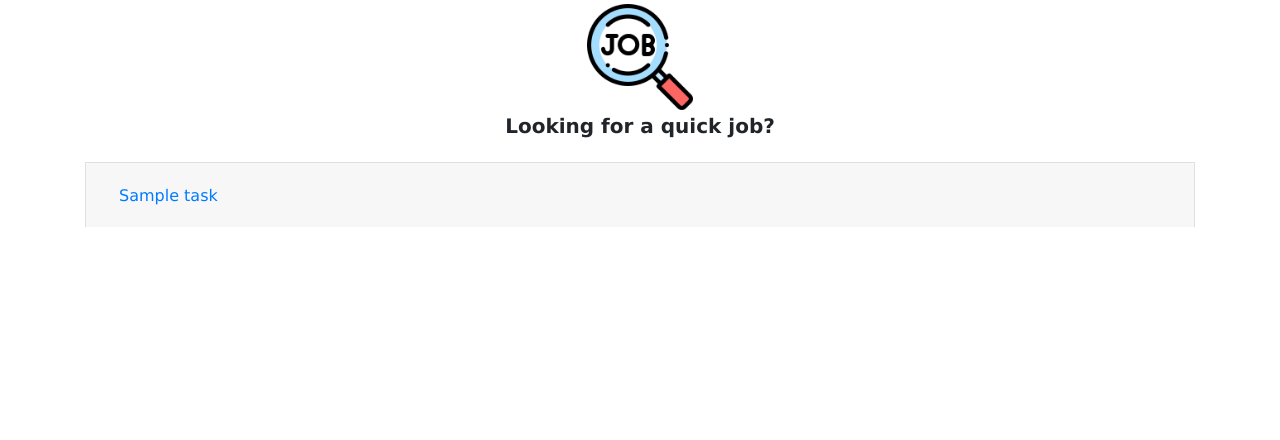
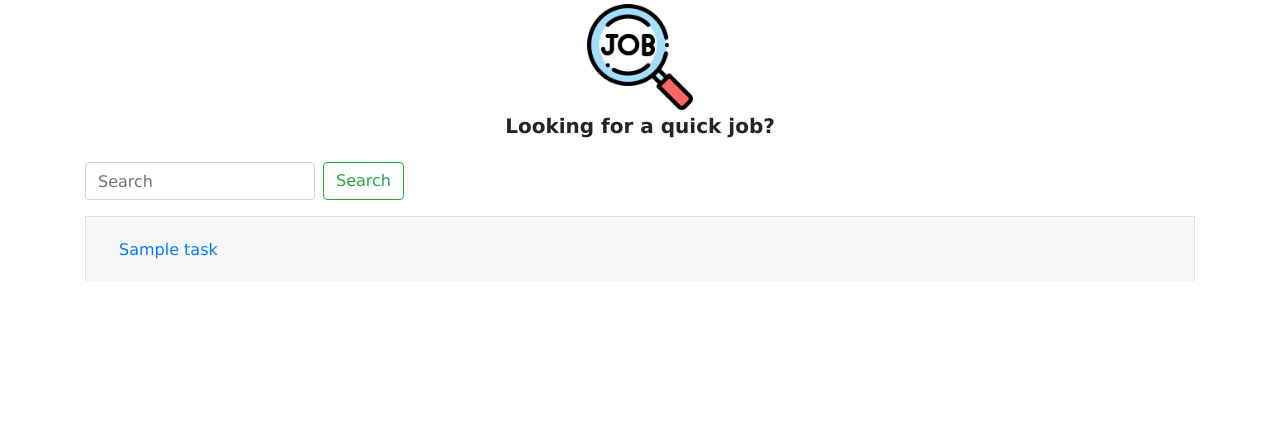
Before and after one commit to kaiyanyeo/CS2102-Team56-Project, a Node server app: template views/browse.ejs in a window 1280 px wide. Shown: the part 54-494 px from the top of the page. Run offline with Node 20, Linux system fonts and the light colour scheme; the template is opened without the code that fills it: most values are stand-ins (such as "Sample title", 1, 10 or a date in 2020); some libraries are stand-ins or nearby versions.

Commit message:
Search for tasks by others

```diff
--- a/SQL/index.js
+++ b/SQL/index.js
@@ -21,6 +21,7 @@ sql.query = {
     get_categories: 'SELECT * FROM Categories',
     create_task: 'INSERT INTO TASKS(title, employername, startdate, duration, payamt, categoryname, requirement) VALUES \
     ($1, $2, $3, $4, $5, $6, $7)',
+    search_task: 'SELECT * FROM Tasks WHERE title ~* $1 AND employername <> $2',
 
     // Get Number of postings by each employer
     get_postings: 'SELECT count(*) from Employers e1 LEFT JOIN employerAction.posts p1 ON e1.employerUserName = p1.employerUserName GROUP BY e1.employerUserName',
--- a/views/browse.ejs
+++ b/views/browse.ejs
@@ -32,9 +32,15 @@
 		<% if(tasks) { %>
 		<div class="container">
 			<div class="row">
-				<img src="images/find-task.png" class="img-thumbnail mx-auto d-block" style="width:10%; height:10%; border:0;">
+				<img src="images/find-task.png" class="img-thumbnail mx-auto d-block"
+					style="width:10%; height:10%; border:0;">
 			</div>
 			<h5 class="font-weight-bold text-center">Looking for a quick job?</h5>
+			<br />
+			<form class="form-inline my-2 my-lg-0" method="post" action="/search">
+				<input class="form-control mr-sm-2" type="search" placeholder="Search" aria-label="Search" name="searchterm" required>
+				<button class="btn btn-outline-success my-2 my-sm-0" type="submit">Search</button>
+			</form>
 			<br />
 			<div id="accordion">
 				<% tasks.forEach(function(task) { %>
@@ -43,13 +49,14 @@
 						<div class="card-header" id="heading<%= task.taskid %>">
 							<h2 class="mb-0">
 								<button class="btn btn-link collapsed" type="button" data-toggle="collapse"
-									data-target="#collapse<%= task.taskid %>" aria-expanded="false" aria-controls="collapse<%= task.taskid %>">
+									data-target="#collapse<%= task.taskid %>" aria-expanded="false"
+									aria-controls="collapse<%= task.taskid %>">
 									<%= task.title %>
 								</button>
 							</h2>
 						</div>
-						<div id="collapse<%= task.taskid %>" class="collapse" aria-labelledby="heading<%= task.taskid %>"
-							data-parent="#accordionExample">
+						<div id="collapse<%= task.taskid %>" class="collapse"
+							aria-labelledby="heading<%= task.taskid %>" data-parent="#accordionExample">
 							<div class="card-body">
 								you probably haven't heard of them accusamus labore sustainable VHS.
 							</div>
@@ -59,7 +66,7 @@
 				</div>
 			</div>
 			<% } else { %>
-				<%- include partials/notask %>
+			<%- include partials/notask %>
 			<% } %>
 	</main>
 
```
Also changed, not shown: routes/init.js (+21 -0 lines).
